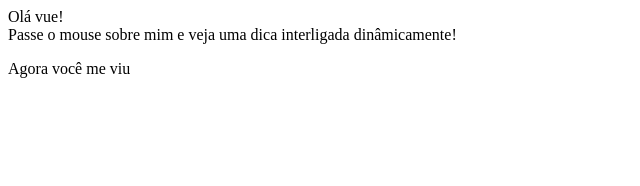
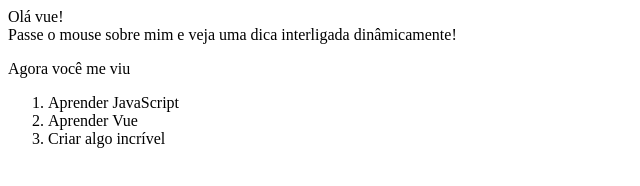
Before and after one commit to myke-oliveira/vue-playground, a plain HTML site: page index.html in a window 1280 px wide. Shown: the whole page, without its empty margins (0-640 px from the left). Drawn offline with nearby package versions, Linux system fonts and the light colour scheme.

Commit message:
4º Exemplo

```diff
--- a/index.html
+++ b/index.html
@@ -19,6 +19,11 @@
   <div id="app-3">
     <p v-if="seen">Agora você me viu</p>
   </div>
+  <div id="app-4">
+    <ol>
+      <li v-for="todo in todos">{{ todo.text }}</li>
+    </ol>
+  </div>
   <script src="./index.js"></script>
 </body>
 </html>
--- a/index.js
+++ b/index.js
@@ -10,11 +10,22 @@ const app2 = new Vue({
   data: {
     message: 'Você carregou esta página em ' + new Date().toLocaleString(),
   }
-})
+});
 
 const app3 = new Vue({
   el: '#app-3',
   data: {
     seen: true,
   }
+});
+
+const app4 = new Vue({
+  el: '#app-4',
+  data: {
+    todos: [
+      { text: 'Aprender JavaScript' },
+      { text: 'Aprender Vue' },
+      { text: 'Criar algo incrível' }
+    ]
+  }
 })
```
